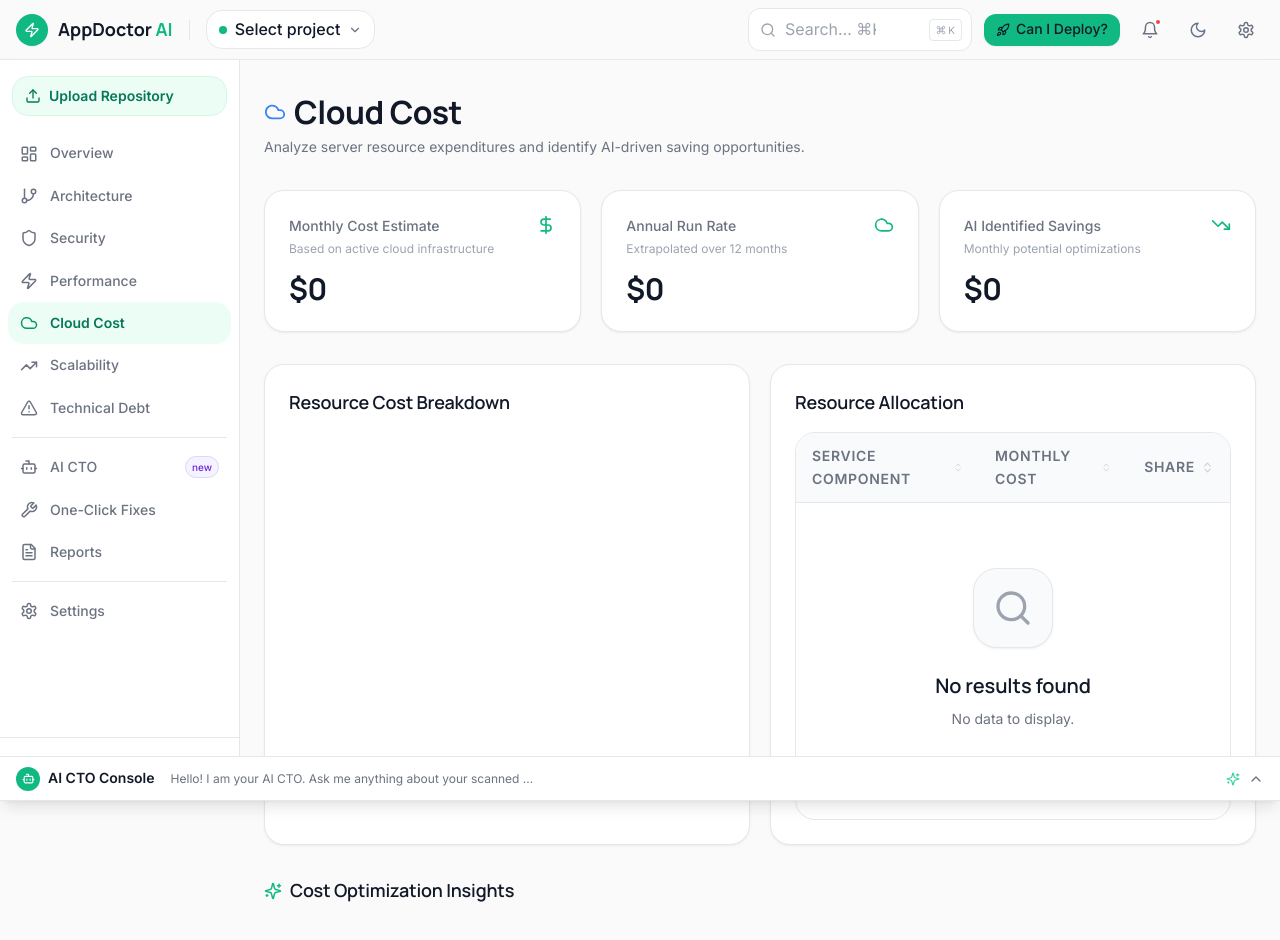
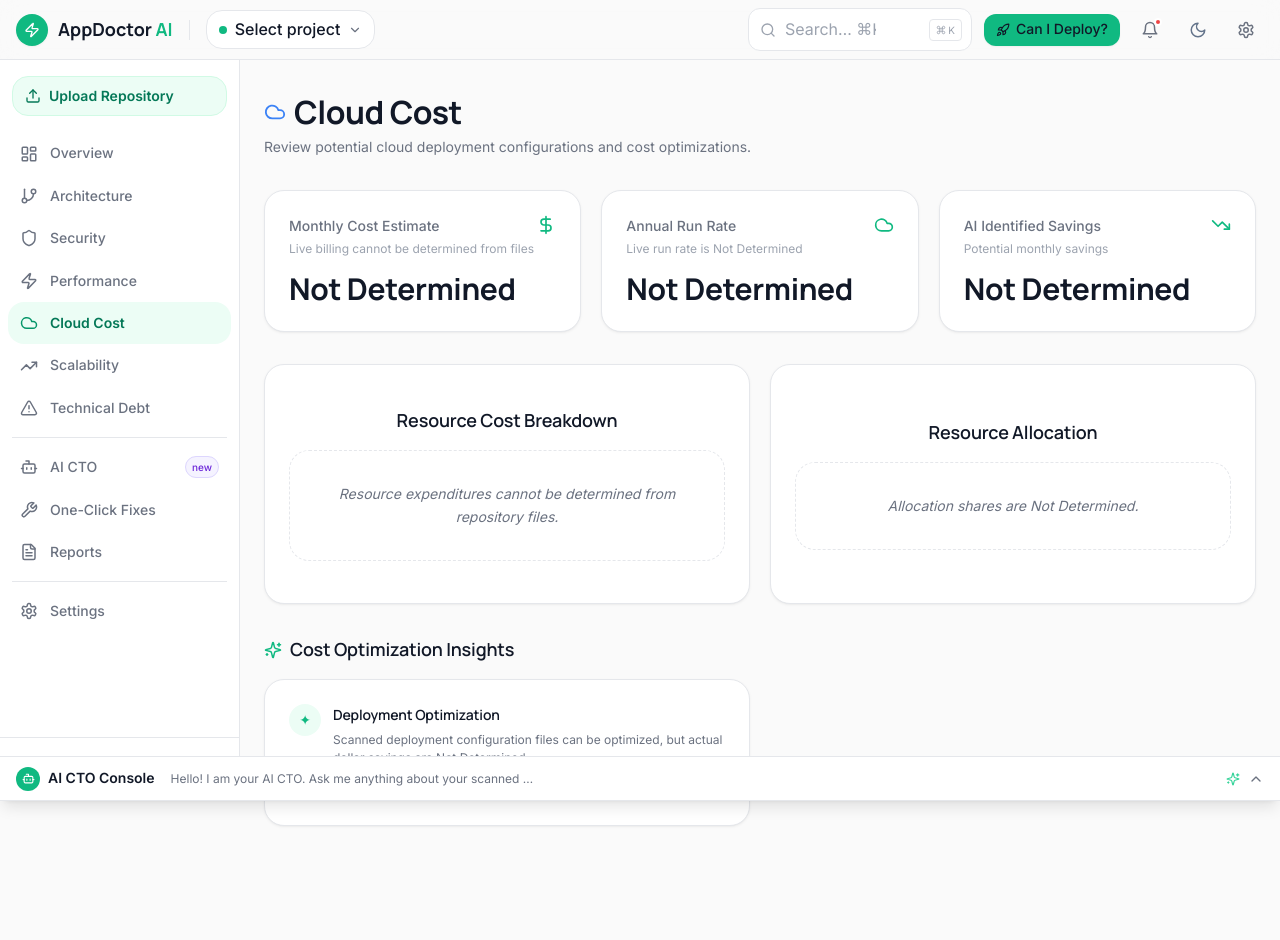
Before and after one commit to Sohamm-afk/App-Doctor-Ai, a React (Vite) app in the folder frontend/: page /workspace/project/1/cloud in a window 1280 px wide. Shown: the top 940 px of the page. Built offline with nearby package versions, Linux system fonts and the light colour scheme.

Commit message:
feat: purge fabricated runtime billing and scalability metrics with Not Determined placeholders

```diff
--- a/frontend/src/components/cards/Cards.tsx
+++ b/frontend/src/components/cards/Cards.tsx
@@ -280,7 +280,7 @@
 
 interface CloudCostCardProps {
   title:      string;
-  amount:     number;
+  amount:     number | string;
   subtitle?:  string;
   savings?:   number;
   icon?:      React.ReactNode;
@@ -298,7 +298,9 @@
         </div>
         {icon && <div className="text-primary-500">{icon}</div>}
       </div>
-      <p className="text-display-sm font-bold text-text font-heading">{formatCurrency(amount)}</p>
+      <p className="text-display-sm font-bold text-text font-heading">
+        {typeof amount === 'number' ? formatCurrency(amount) : amount}
+      </p>
       {savings !== undefined && savings > 0 && (
         <Badge variant="success" className="mt-2">
           Save {formatCurrency(savings)}/mo
--- a/frontend/src/pages/project/Cloud.tsx
+++ b/frontend/src/pages/project/Cloud.tsx
@@ -1,13 +1,6 @@
-import { useEffect, useState } from 'react';
-import { useParams } from 'react-router-dom';
 import { motion } from 'framer-motion';
 import { Cloud, DollarSign, Sparkles, TrendingDown } from 'lucide-react';
 import { CloudCostCard, AIRecommendationCard } from '@/components/cards/Cards';
-import { AppPieChart, CHART_COLOR_LIST } from '@/components/charts/Charts';
-import { DataTable } from '@/components/common/Table';
-import { mockService } from '@/services/mock';
-import { useToast } from '@/components/ui/Toast';
-import type { CloudEstimate, CloudCostBreakdown, TableColumn } from '@/types';
 
 const fadeUp = {
   hidden: { opacity: 0, y: 16 },
@@ -15,53 +8,6 @@
 };
 
 export default function CloudPage() {
-  const { id } = useParams<{ id: string }>();
-  const [estimate, setEstimate] = useState<CloudEstimate | undefined>();
-  const [loading, setLoading] = useState(true);
-  const { error } = useToast();
-
-  useEffect(() => {
-    if (!id) return;
-    mockService.getCloudEstimate(id)
-      .then((data) => {
-        setEstimate(data);
-        setLoading(false);
-      })
-      .catch((err) => {
-        error('Failed to load cloud estimate', err instanceof Error ? err.message : String(err));
-        setLoading(false);
-      });
-  }, [id, error]);
-
-  const pieData = (estimate?.breakdown ?? []).map((item, i) => ({
-    name: item.service,
-    value: item.cost,
-    color: CHART_COLOR_LIST[i % CHART_COLOR_LIST.length],
-  }));
-
-  const columns: TableColumn<CloudCostBreakdown>[] = [
-    {
-      key: 'service',
-      header: 'Service Component',
-      sortable: true,
-      render: (v) => <span className="font-semibold text-text">{String(v)}</span>,
-    },
-    {
-      key: 'cost',
-      header: 'Monthly Cost',
-      sortable: true,
-      render: (v) => <span className="text-text font-medium">${Number(v)}/mo</span>,
-    },
-    {
-      key: 'percentage',
-      header: 'Share',
-      sortable: true,
-      render: (v) => <span className="text-text-muted">{Number(v)}%</span>,
-    },
-  ];
-
-  const totalSavings = (estimate?.optimizations ?? []).reduce((acc, curr) => acc + curr.savings, 0);
-
   return (
     <div>
       {/* Header */}
@@ -71,7 +17,7 @@
           <h1 className="font-heading text-h1 text-text">Cloud Cost</h1>
         </div>
         <p className="text-body-sm text-text-muted">
-          Analyze server resource expenditures and identify AI-driven saving opportunities.
+          Review potential cloud deployment configurations and cost optimizations.
         </p>
       </motion.div>
 
@@ -80,29 +26,28 @@
         <motion.div custom={0} variants={fadeUp} initial="hidden" animate="visible">
           <CloudCostCard
             title="Monthly Cost Estimate"
-            amount={estimate?.monthlyEstimate ?? 0}
-            subtitle="Based on active cloud infrastructure"
+            amount="Not Determined"
+            subtitle="Live billing cannot be determined from files"
             icon={<DollarSign size={20} />}
-            loading={loading}
+            loading={false}
           />
         </motion.div>
         <motion.div custom={1} variants={fadeUp} initial="hidden" animate="visible">
           <CloudCostCard
             title="Annual Run Rate"
-            amount={estimate?.annualEstimate ?? 0}
-            subtitle="Extrapolated over 12 months"
+            amount="Not Determined"
+            subtitle="Live run rate is Not Determined"
             icon={<Cloud size={20} />}
-            loading={loading}
+            loading={false}
           />
         </motion.div>
         <motion.div custom={2} variants={fadeUp} initial="hidden" animate="visible">
           <CloudCostCard
             title="AI Identified Savings"
-            amount={totalSavings}
-            subtitle="Monthly potential optimizations"
-            savings={totalSavings}
+            amount="Not Determined"
+            subtitle="Potential monthly savings"
             icon={<TrendingDown size={20} className="text-emerald-500" />}
-            loading={loading}
+            loading={false}
           />
         </motion.div>
       </div>
@@ -110,21 +55,18 @@
       {/* Chart and Table breakdown */}
       <div className="grid grid-cols-1 lg:grid-cols-2 gap-5 mb-8">
         {/* Cost distribution */}
-        <motion.div custom={3} variants={fadeUp} initial="hidden" animate="visible" className="card p-6">
+        <motion.div custom={3} variants={fadeUp} initial="hidden" animate="visible" className="card p-6 min-h-[240px] flex flex-col justify-center text-center">
           <h3 className="text-h4 font-semibold text-text mb-4">Resource Cost Breakdown</h3>
-          <AppPieChart data={pieData} height={260} innerRadius={60} loading={loading} />
+          <div className="text-body-sm text-text-muted italic bg-bg-subtle/50 rounded-xl border border-dashed border-border p-8">
+            Resource expenditures cannot be determined from repository files.
+          </div>
         </motion.div>
 
         {/* Cost Table */}
-        <motion.div custom={4} variants={fadeUp} initial="hidden" animate="visible" className="card p-6 flex flex-col">
+        <motion.div custom={4} variants={fadeUp} initial="hidden" animate="visible" className="card p-6 min-h-[240px] flex flex-col justify-center text-center">
           <h3 className="text-h4 font-semibold text-text mb-4">Resource Allocation</h3>
-          <div className="flex-1 overflow-auto">
-            <DataTable
-              columns={columns}
-              data={estimate?.breakdown ?? []}
-              loading={loading}
-              getRowKey={(item) => item.service}
-            />
+          <div className="text-body-sm text-text-muted italic bg-bg-subtle/50 rounded-xl border border-dashed border-border p-8">
+            Allocation shares are Not Determined.
           </div>
         </motion.div>
       </div>
@@ -136,17 +78,13 @@
           <h3 className="text-h4 font-semibold text-text">Cost Optimization Insights</h3>
         </div>
         <div className="grid grid-cols-1 sm:grid-cols-2 gap-5">
-          {(estimate?.optimizations ?? []).map((opt) => (
-            <AIRecommendationCard
-              key={opt.id}
-              title={opt.title}
-              description={opt.description}
-              effort={opt.effort}
-              impact={opt.impact}
-              savings={opt.savings}
-              loading={loading}
-            />
-          ))}
+          <AIRecommendationCard
+            title="Deployment Optimization"
+            description="Scanned deployment configuration files can be optimized, but actual dollar savings are Not Determined."
+            effort="low"
+            impact="low"
+            loading={false}
+          />
         </div>
       </motion.div>
     </div>
--- a/frontend/src/pages/project/Scalability.tsx
+++ b/frontend/src/pages/project/Scalability.tsx
@@ -1,20 +1,11 @@
 import { motion } from 'framer-motion';
 import { TrendingUp, Users, Zap, ShieldAlert, Cpu } from 'lucide-react';
 import { MetricCard, AIRecommendationCard, InformationCard } from '@/components/cards/Cards';
-import { AppLineChart, CHART_COLORS } from '@/components/charts/Charts';
 
 const fadeUp = {
   hidden: { opacity: 0, y: 16 },
   visible: (i: number) => ({ opacity: 1, y: 0, transition: { delay: i * 0.06, duration: 0.35 } }),
 };
-
-const SCALABILITY_PROJECTIONS = [
-  { users: '100 Users',  latency: 180, errors: 0.1 },
-  { users: '500 Users',  latency: 220, errors: 0.2 },
-  { users: '1K Users',   latency: 290, errors: 0.5 },
-  { users: '5K Users',   latency: 420, errors: 0.8 },
-  { users: '10K Users',  latency: 950, errors: 3.4 },
-];
 
 export default function ScalabilityPage() {
   return (
@@ -26,7 +17,7 @@
           <h1 className="font-heading text-h1 text-text">Scalability</h1>
         </div>
         <p className="text-body-sm text-text-muted">
-          Predict how your system response times, queues, and databases perform under heavy loading stress.
+          Predict and analyze repository scaling configs, database connection configurations, and limits.
         </p>
       </motion.div>
 
@@ -35,31 +26,28 @@
         {[
           {
             title: 'Max Concurrent Users',
-            value: '8,500',
-            unit: 'est',
+            value: 'Not Determined',
             icon: <Users size={16} />,
             trend: 'stable' as const,
             trendPositive: true,
           },
           {
             title: 'Database Conn Utilization',
-            value: '78%',
+            value: 'Not Determined',
             icon: <Cpu size={16} />,
-            trend: 'up' as const,
-            trendPositive: false,
-            change: 15,
+            trend: 'stable' as const,
+            trendPositive: true,
           },
           {
             title: 'Request Queue Delay',
-            value: '14 ms',
+            value: 'Not Determined',
             icon: <Zap size={16} />,
-            trend: 'up' as const,
-            trendPositive: false,
-            change: 22,
+            trend: 'stable' as const,
+            trendPositive: true,
           },
           {
             title: 'Scalability Score',
-            value: '76/100',
+            value: 'Not Determined',
             icon: <TrendingUp size={16} />,
             trend: 'stable' as const,
             trendPositive: true,
@@ -73,30 +61,24 @@
 
       {/* Scalability Chart */}
       <div className="grid grid-cols-1 lg:grid-cols-3 gap-5 mb-8">
-        <motion.div custom={4} variants={fadeUp} initial="hidden" animate="visible" className="card p-6 lg:col-span-2">
+        <motion.div custom={4} variants={fadeUp} initial="hidden" animate="visible" className="card p-6 lg:col-span-2 flex flex-col justify-center min-h-[280px]">
           <h3 className="text-h4 font-semibold text-text mb-4">Latency Projections vs. User Load</h3>
-          <AppLineChart
-            data={SCALABILITY_PROJECTIONS}
-            xKey="users"
-            lines={[
-              { key: 'latency', name: 'Latency (ms)', color: CHART_COLORS.primary },
-            ]}
-            height={240}
-            formatter={(v) => `${v}ms`}
-          />
+          <div className="flex-1 flex items-center justify-center text-body-sm text-text-muted italic bg-bg-subtle/50 rounded-xl border border-dashed border-border p-8">
+            Latency and throughput projections under heavy user load cannot be determined from static repository analysis.
+          </div>
         </motion.div>
 
         {/* Warning Banner */}
         <motion.div custom={5} variants={fadeUp} initial="hidden" animate="visible" className="flex flex-col gap-4 justify-between">
           <InformationCard
             title="Database Connection Limits"
-            description="Database pool is capped at 100 connections. Above 8,000 active users, threads will block waiting for a database socket."
+            description="Database pool configuration limits are not determined from the repository contents."
             variant="warning"
             icon={<ShieldAlert className="text-amber-500" size={18} />}
           />
           <InformationCard
             title="Kubernetes HPA Config"
-            description="Horizontal Pod Autoscaler triggers scaling at 80% CPU. Minimum pods are set to 2. Consider increasing min replica count to 4."
+            description="Horizontal Pod Autoscaler configuration parameters are not determined in the repository files."
             variant="default"
             icon={<Cpu className="text-secondary-500" size={18} />}
           />
@@ -108,16 +90,10 @@
         <h3 className="text-h4 font-semibold text-text">Scalability Optimizations</h3>
         <div className="grid grid-cols-1 sm:grid-cols-2 gap-5">
           <AIRecommendationCard
-            title="Implement Redis Session Caching"
-            description="Migrate local session storage to Redis to enable stateless horizontally-scalable API replicas."
+            title="Scalability Configuration"
+            description="Automated Redis cache scaling and index optimization details are Not Determined."
             effort="low"
-            impact="high"
-          />
-          <AIRecommendationCard
-            title="Index Order Table by User ID"
-            description="Missing indexes on orders(user_id) table will degrade lookup times when concurrent orders exceed 500/min."
-            effort="medium"
-            impact="high"
+            impact="low"
           />
         </div>
       </motion.div>
```
Also changed, not shown: frontend/src/services/mock.ts (+4 -17 lines), 1 other file (tests, documents, lock files or other folders).
